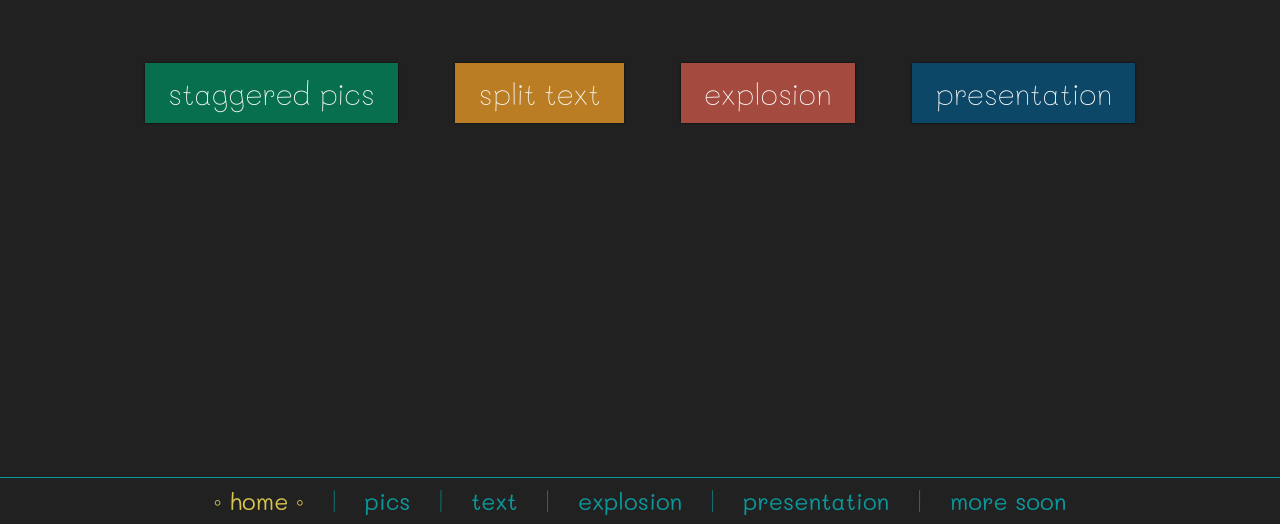
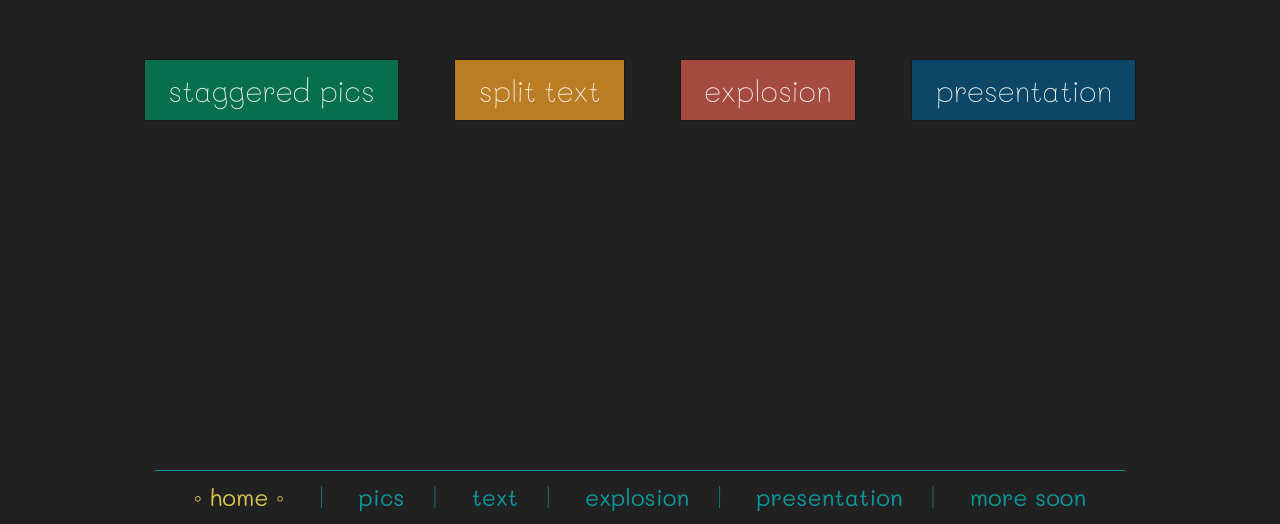
Before and after one commit to Mrtly/demos, a Vue app: page / in a window 1280 px wide. Shown: the part 276-800 px from the top of the page. Built offline with nearby package versions, Linux system fonts and the light colour scheme; a web font is replaced by a local one.

Commit message:
footer upgrade

```diff
--- a/src/App.vue
+++ b/src/App.vue
@@ -37,11 +37,10 @@ body {
   }
   #footer {
     padding: 0.5em;
-    display: flex;
-    justify-content: center;
-    align-items: center;
+    display: inline;
     border-top: 1px solid $text;
-    height: 1em;
+    min-height: 1em;
+    margin: 0 auto;
     font-size: 0.8em;
     a {
       transition: all 1s ease-out;
```
